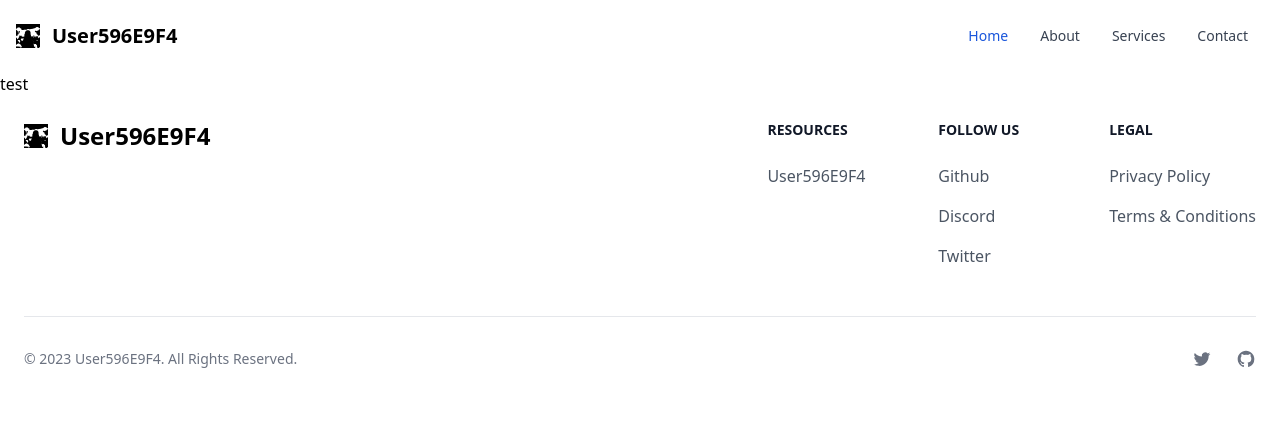
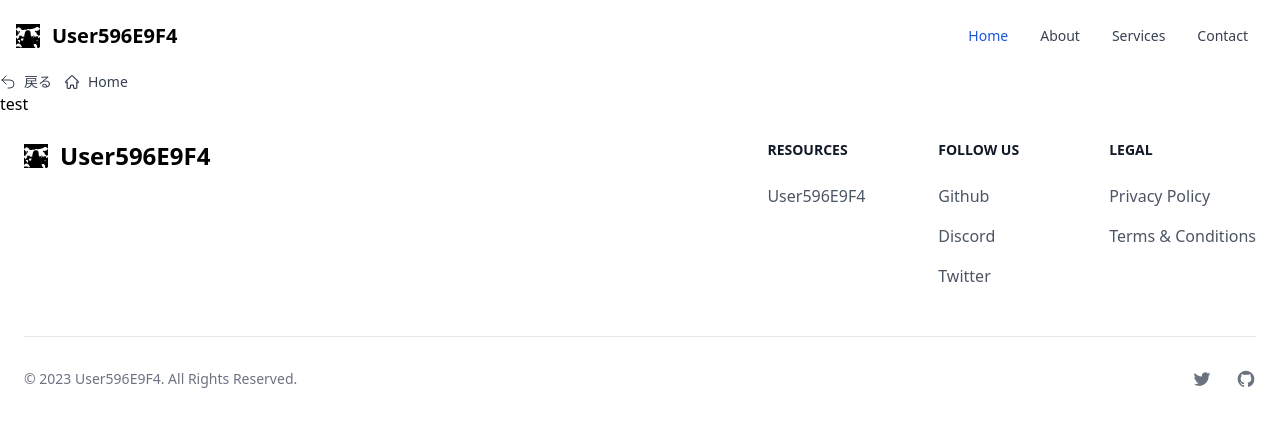
Before and after one commit to earn-to-sleep/portfolio, a Next.js app: page /post/test in a window 1280 px wide. Shown: the top 426 px of the page. Built offline with nearby package versions, Linux system fonts and the light colour scheme.

Commit message:
add breadcrumb

```diff
--- /dev/null
+++ b/components/Breadcrumb.tsx
@@ -0,0 +1,28 @@
+import Link from "next/link"
+import { useRouter } from "next/navigation"
+
+export default function Breadcrumb() {
+    const router = useRouter()
+
+    return (
+        <nav className="flex m-auto container" aria-label="Breadcrumb">
+            <ol id="breadcrumb" className="inline-flex items-center space-x-1 md:space-x-3">
+                <li className="inline-flex items-center">
+                    <a onClick={router.back} className="cursor-pointer inline-flex items-center text-sm font-medium text-gray-700 hover:text-blue-600 dark:text-gray-400 dark:hover:text-white">
+                        <svg className="w-4 h-4 mr-2" fill="none" stroke="currentColor" strokeWidth={1.5} viewBox="0 0 24 24" xmlns="http://www.w3.org/2000/svg" aria-hidden="true">
+                            <path strokeLinecap="round" strokeLinejoin="round" d="M9 15L3 9m0 0l6-6M3 9h12a6 6 0 010 12h-3" />
+                        </svg>
+                        戻る
+                    </a>
+                </li>
+                <li className="inline-flex items-center">
+                    <Link href="/" className="inline-flex items-center text-sm font-medium text-gray-700 hover:text-blue-600 dark:text-gray-400 dark:hover:text-white">
+                        <svg aria-hidden="true" className="w-4 h-4 mr-2" fill="none" stroke="currentColor" strokeWidth={1.5} viewBox="0 0 20 20" xmlns="http://www.w3.org/2000/svg"><path d="M10.707 2.293a1 1 0 00-1.414 0l-7 7a1 1 0 001.414 1.414L4 10.414V17a1 1 0 001 1h2a1 1 0 001-1v-2a1 1 0 011-1h2a1 1 0 011 1v2a1 1 0 001 1h2a1 1 0 001-1v-6.586l.293.293a1 1 0 001.414-1.414l-7-7z"></path></svg>
+                        Home
+                    </Link>
+                </li>
+            </ol>
+        </nav >
+
+    )
+}
--- a/pages/index.tsx
+++ b/pages/index.tsx
@@ -12,6 +12,7 @@ import InputEmail from '../components/InputEmail'
 const inter = Inter({ subsets: ['latin'] })
 
 export default function Home() {
+
   return (
     <>
       <Header />
--- a/pages/post/portfolio-arbitrage-for-crypto.tsx
+++ b/pages/post/portfolio-arbitrage-for-crypto.tsx
@@ -1,9 +1,9 @@
-import Image from "next/image"
 import Navigations from "../../components/Navigations"
 import Footer from "../../components/Footer"
 import Timeline from "../../components/Timeline"
 import Header from "../../components/Header"
 import Title from "../../components/Title"
+import Breadcrumb from "../../components/Breadcrumb"
 
 export default function Template() {
     return (
@@ -11,6 +11,7 @@ export default function Template() {
             <Header title="暗号通貨国内外取引所間アービトラージの自動化" description="暗号通貨国内外間での価格差や取引高による金利差など歪みを得るアービトラージをプログラム化" />
             <header>
                 <Navigations />
+                <Breadcrumb />
             </header>
 
             <main>
--- a/pages/post/portfolio-bouyomichan.tsx
+++ b/pages/post/portfolio-bouyomichan.tsx
@@ -2,7 +2,7 @@ import Image from "next/image"
 import Navigations from "../../components/Navigations"
 import Footer from "../../components/Footer"
 import Timeline from "../../components/Timeline"
-import TimelineLite from "../../components/TimelineLite"
+import Breadcrumb from "../../components/Breadcrumb"
 import Header from "../../components/Header"
 import Title from "../../components/Title"
 
@@ -12,6 +12,8 @@ export default function Template() {
             <Header title="APIから取得した青空文庫を棒読みちゃんに朗読してもらう" description="ウェブ上に落ちているテキストを棒読みちゃんに朗読してもらい動画を制作したい" />
             <header>
                 <Navigations />
+
+                <Breadcrumb />
             </header>
 
             <main>
--- a/pages/post/portfolio-chat-with-gpt3.tsx
+++ b/pages/post/portfolio-chat-with-gpt3.tsx
@@ -4,6 +4,7 @@ import Footer from "../../components/Footer"
 import Timeline from "../../components/Timeline"
 import Header from "../../components/Header"
 import Title from "../../components/Title"
+import Breadcrumb from "../../components/Breadcrumb"
 
 export default function Template() {
     return (
@@ -11,6 +12,7 @@ export default function Template() {
             <Header title="OpenAI GPT3 チャットを既存サービスに追加導入" description="自サーバで運用する既存サービス上にOpenAI GPT3 チャットを追加導入し、お客様の利便性向上" />
             <header>
                 <Navigations />
+                <Breadcrumb />
             </header>
 
             <main>
--- a/pages/post/portfolio-exchange-gui.tsx
+++ b/pages/post/portfolio-exchange-gui.tsx
@@ -1,9 +1,11 @@
 import Image from "next/image"
+import Breadcrumb from "../../components/Breadcrumb"
 import Footer from "../../components/Footer"
 import Header from "../../components/Header"
 import Navigations from "../../components/Navigations"
 import Timeline from "../../components/Timeline"
 import Title from "../../components/Title"
+
 
 
 export default function PortfolioExchangeGUI() {
@@ -12,6 +14,7 @@ export default function PortfolioExchangeGUI() {
             <Header title="au カブコム証券 KABU STATION APIへの特殊注文" description="日経225をメインに取引を行うデイトレーダーさまより受注" />
             <header>
                 <Navigations />
+                <Breadcrumb />
             </header>
 
             <main>
--- a/pages/post/template.tsx
+++ b/pages/post/template.tsx
@@ -5,6 +5,7 @@ import Timeline from "../../components/Timeline"
 import TimelineLite from "../../components/TimelineLite"
 import Header from "../../components/Header"
 import Title from "../../components/Title"
+import Breadcrumb from "../../components/Breadcrumb"
 
 export default function Template() {
     return (
@@ -12,6 +13,7 @@ export default function Template() {
             <Header title="title" description="description" />
             <header>
                 <Navigations />
+                <Breadcrumb />
             </header>
 
             <main>
--- a/pages/post/test.tsx
+++ b/pages/post/test.tsx
@@ -1,13 +1,17 @@
 import Navigations from "../../components/Navigations"
 import Footer from "../../components/Footer"
 import Header from "../../components/Header"
+import Breadcrumb from "../../components/Breadcrumb"
+
 
 export default function Test() {
+
     return (
         <>
             <Header title="title" description="description" />
             <header>
                 <Navigations />
+                <Breadcrumb />
             </header>
 
             <main>
```
